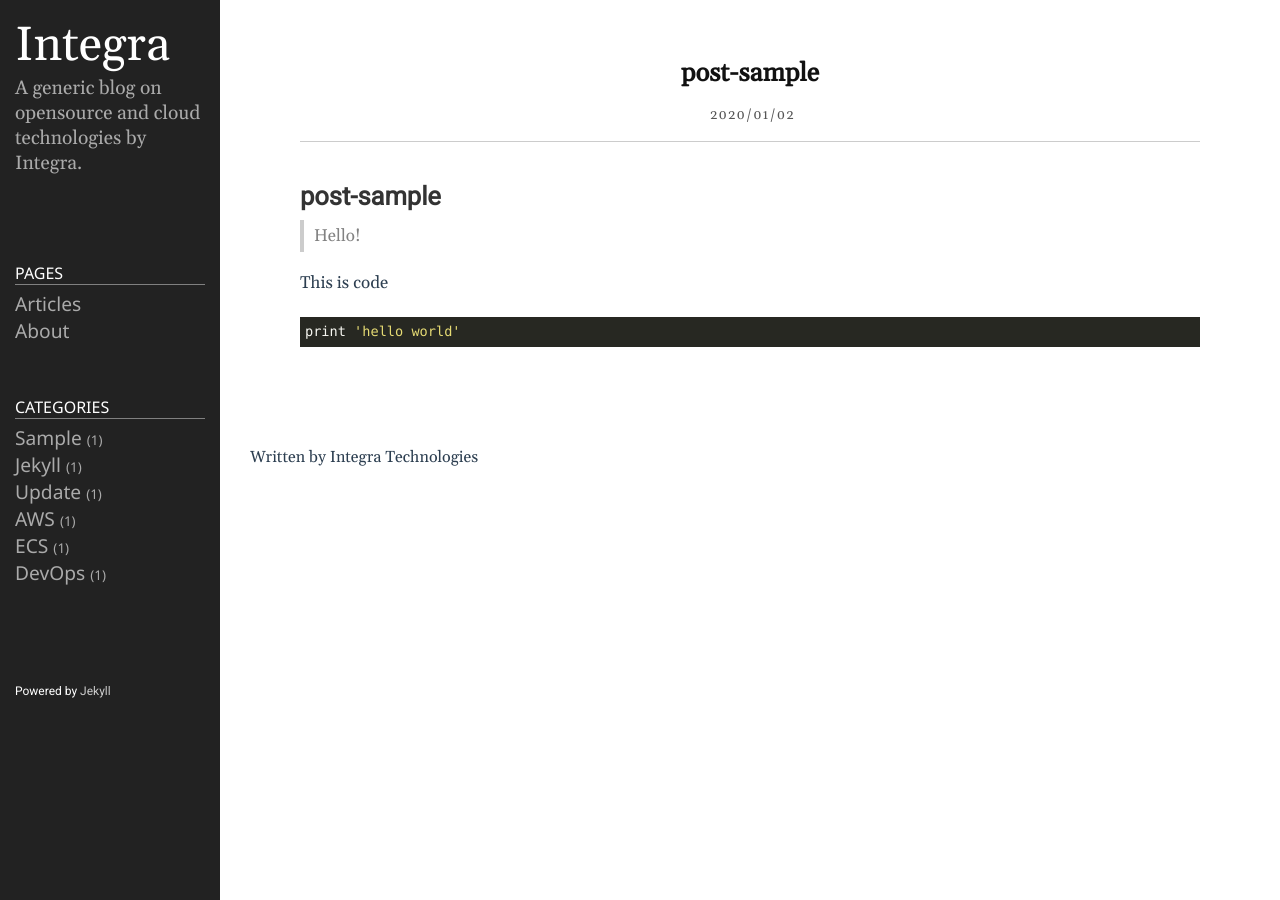
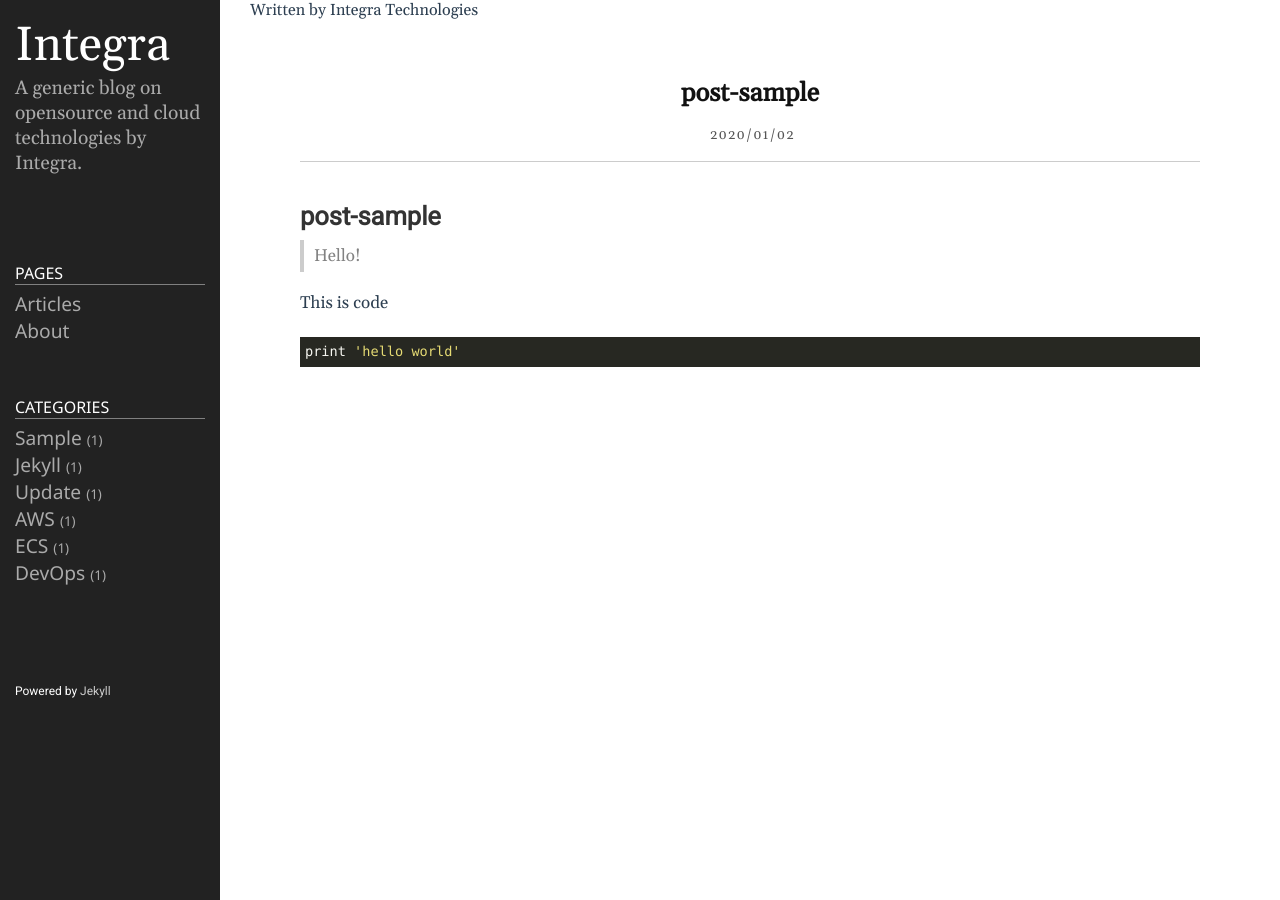
Before and after one commit to integratechfze/integratechfze.github.io, a Jekyll site: the page built from _posts/2020-01-02-post1.markdown, in a window 1280 px wide. Built offline with Jekyll 4.4.1, drawn with Linux system fonts in a browser that asks for light colours; some of the changed lines change nothing that is shown.

Commit message:
first blog

```diff
--- a/_layouts/post.html
+++ b/_layouts/post.html
@@ -1,5 +1,5 @@
 ---
 layout: default
 ---
+{% include author.html %}
 {% include post.html %}
-{% include author.html %}
```
